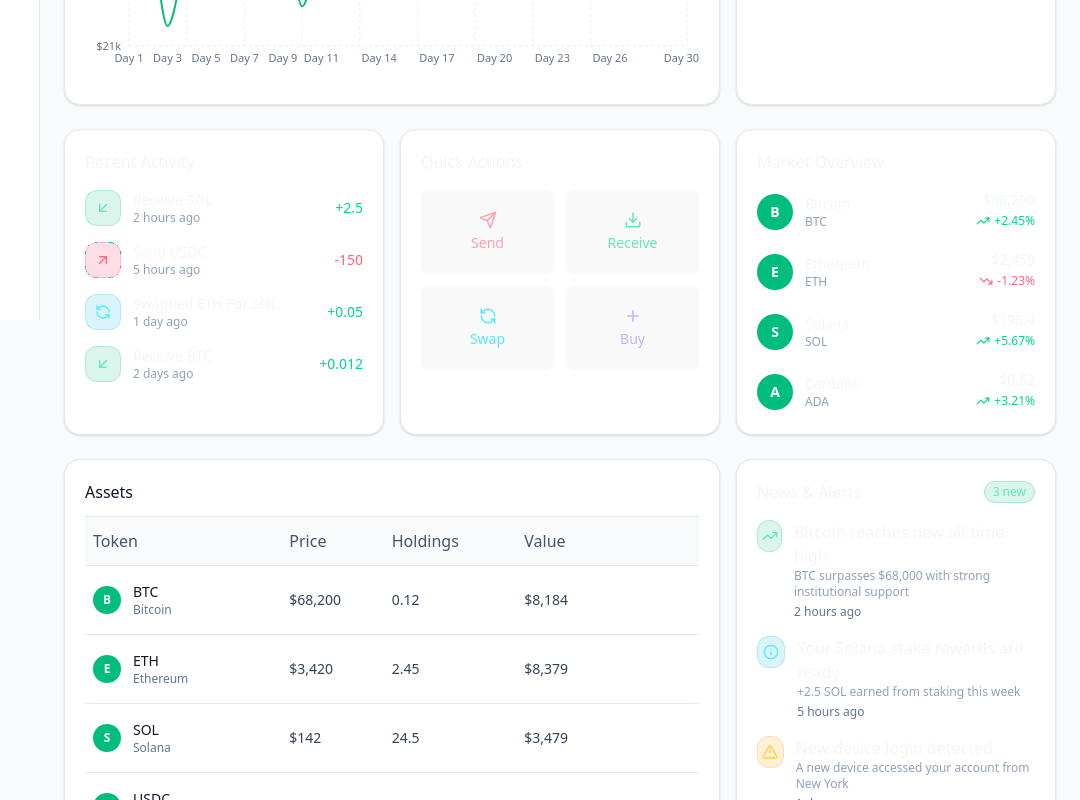
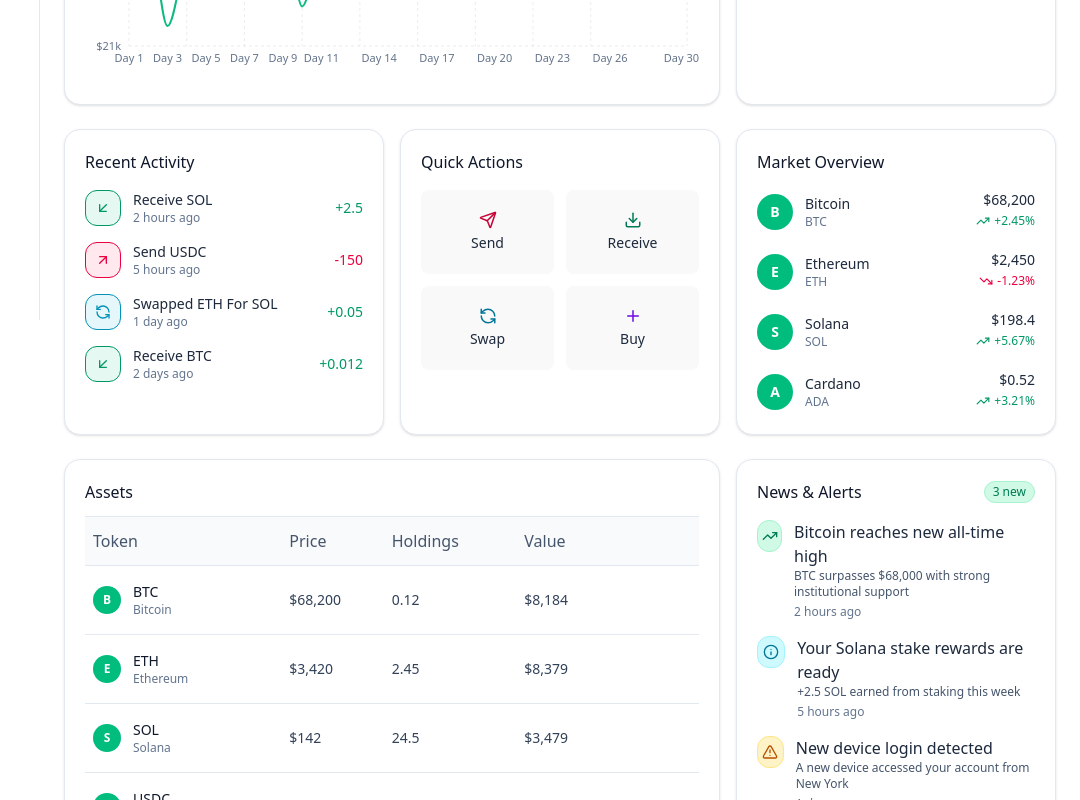
Before and after one commit to malih99/CryptoVault, a React (Vite) app: page / in a window 1280 px wide. Shown: the part 480-1280 px from the top of the page, without its empty margins (200-1280 px from the left). Built offline with nearby package versions, Linux system fonts and the light colour scheme.

Commit message:
chore(ui): ensure light theme backgrounds for cards via tailwind classes

```diff
--- a/src/components/layout/AppShell.tsx
+++ b/src/components/layout/AppShell.tsx
@@ -1,15 +1,50 @@
-import { useState } from "react";
+import { useEffect, useState } from "react";
 import { Outlet } from "react-router-dom";
 import Header from "./Header";
 import Sidebar from "./Sidebar";
+import { useUI } from "../../store/ui.store";
+import { useTranslation } from "react-i18next";
+
+function ThemeEffect() {
+  const { theme, locale } = useUI();
+  const { i18n } = useTranslation();
+
+  // sync i18n
+  useEffect(() => {
+    i18n.changeLanguage(locale);
+  }, [locale, i18n]);
+
+  // apply theme classes on <html>
+  useEffect(() => {
+    const html = document.documentElement;
+    const prefersDark = window.matchMedia(
+      "(prefers-color-scheme: dark)"
+    ).matches;
+    const dark = theme === "dark" || (theme === "system" && prefersDark);
+    html.classList.toggle("dark", dark);
+    html.classList.toggle("light", !dark);
+    html.setAttribute("lang", locale);
+    html.setAttribute("dir", locale === "fa" ? "rtl" : "ltr");
+  }, [theme, locale]);
+
+  return null;
+}
 
 export default function AppShell() {
   const [mobileOpen, setMobileOpen] = useState(false);
 
   return (
-    <div className="min-h-screen bg-bg text-gray-100 lg:grid lg:grid-cols-[240px_1fr]">
+    <div
+      className="
+        min-h-screen
+        bg-white dark:bg-slate-950
+        text-slate-900 dark:text-slate-100
+        lg:grid lg:grid-cols-[240px_1fr]
+        [color-scheme:light] dark:[color-scheme:dark]  /* برای اسکرول‌بار/کامپوننت‌های بومی */
+      "
+    >
+      <ThemeEffect /> {/* ✅ تم و زبان اینجا اعمال می‌شود */}
       <Sidebar open={mobileOpen} setOpen={setMobileOpen} />
-
       <div className="flex min-h-screen flex-col">
         <Header onOpenSidebar={() => setMobileOpen(true)} />
         <main className="mt-6 px-4 sm:px-6 pb-16">
--- a/src/components/ui/Card.tsx
+++ b/src/components/ui/Card.tsx
@@ -11,7 +11,7 @@
     <div
       className={
         "rounded-2xl border border-slate-200 dark:border-slate-800 " +
-        "bg-white dark:bg-slate-900 shadow-sm " +
+        "bg-white dark:bg-slate-900 shadow-sm dark:shadow-none " +
         className
       }
     >
--- a/src/features/dashboard/MarketOverview.tsx
+++ b/src/features/dashboard/MarketOverview.tsx
@@ -1,4 +1,3 @@
-// src/features/dashboard/MarketOverview.tsx
 import Card from "../../components/ui/Card";
 import { mockMarket } from "../../lib/api/mock";
 import { TrendingUp, TrendingDown } from "lucide-react";
@@ -9,7 +8,7 @@
 
   return (
     <Card className="p-5">
-      <div className="text-slate-100 dark:text-slate-100 font-medium mb-4">
+      <div className="text-slate-900 dark:text-slate-100 font-medium mb-4">
         {t("dashboard.marketOverview")}
       </div>
 
@@ -21,13 +20,17 @@
                 {m.sym[0]}
               </div>
               <div>
-                <div className="text-sm text-slate-100">{m.name}</div>
-                <div className="text-xs text-slate-400">{m.sym}</div>
+                <div className="text-sm text-slate-800 dark:text-slate-100">
+                  {m.name}
+                </div>
+                <div className="text-xs text-slate-500 dark:text-slate-400">
+                  {m.sym}
+                </div>
               </div>
             </div>
 
             <div className="text-right">
-              <div className="text-sm text-slate-100">
+              <div className="text-sm text-slate-800 dark:text-slate-100">
                 $
                 {m.price.toLocaleString(
                   i18n.language === "fa" ? "fa-IR" : "en-US"
@@ -36,7 +39,9 @@
               <div
                 className={
                   "text-xs inline-flex items-center gap-1 " +
-                  (m.change >= 0 ? "text-emerald-400" : "text-rose-400")
+                  (m.change >= 0
+                    ? "text-emerald-600 dark:text-emerald-400"
+                    : "text-rose-600 dark:text-rose-400")
                 }
               >
                 {m.change >= 0 ? (
--- a/src/features/dashboard/NewsAlerts.tsx
+++ b/src/features/dashboard/NewsAlerts.tsx
@@ -1,4 +1,3 @@
-// src/features/dashboard/NewsAlerts.tsx
 import Card from "../../components/ui/Card";
 import { mockNews } from "../../lib/api/mock";
 import { TrendingUp, Info, AlertTriangle } from "lucide-react";
@@ -8,15 +7,15 @@
   const map = {
     trend: {
       Icon: TrendingUp,
-      cls: "bg-emerald-500/15 text-emerald-300 border-emerald-500/20",
+      cls: "bg-emerald-100 text-emerald-700 border-emerald-200 dark:bg-emerald-500/15 dark:text-emerald-300 dark:border-emerald-500/20",
     },
     info: {
       Icon: Info,
-      cls: "bg-cyan-500/15 text-cyan-300 border-cyan-500/20",
+      cls: "bg-cyan-100 text-cyan-700 border-cyan-200 dark:bg-cyan-500/15 dark:text-cyan-300 dark:border-cyan-500/20",
     },
     alert: {
       Icon: AlertTriangle,
-      cls: "bg-amber-500/15 text-amber-300 border-amber-500/20",
+      cls: "bg-amber-100 text-amber-700 border-amber-200 dark:bg-amber-500/15 dark:text-amber-300 dark:border-amber-500/20",
     },
   } as const;
   const { Icon, cls } = map[kind];
@@ -33,10 +32,14 @@
   return (
     <Card className="p-5">
       <div className="flex items-center justify-between mb-4">
-        <div className="text-slate-100 dark:text-slate-100 font-medium">
+        <div className="text-slate-900 dark:text-slate-100 font-medium">
           {t("dashboard.newsAlerts")}
         </div>
-        <span className="text-xs px-2 py-0.5 rounded-full bg-emerald-500/15 text-emerald-300 border border-emerald-500/20">
+        <span
+          className="text-xs px-2 py-0.5 rounded-full
+                         bg-emerald-100 text-emerald-700 border border-emerald-200
+                         dark:bg-emerald-500/15 dark:text-emerald-300 dark:border-emerald-500/20"
+        >
           3 {t("dashboard.new")}
         </span>
       </div>
@@ -46,8 +49,12 @@
           <li key={n.id} className="flex items-start gap-3">
             <Badge kind={n.kind as any} />
             <div>
-              <div className="text-slate-100">{n.title}</div>
-              <div className="text-xs text-slate-400">{n.desc}</div>
+              <div className="text-slate-800 dark:text-slate-100">
+                {n.title}
+              </div>
+              <div className="text-xs text-slate-600 dark:text-slate-400">
+                {n.desc}
+              </div>
               <div className="text-xs text-slate-500 mt-1">{n.time}</div>
             </div>
           </li>
--- a/src/features/dashboard/QuickActions.tsx
+++ b/src/features/dashboard/QuickActions.tsx
@@ -1,4 +1,3 @@
-// src/features/dashboard/QuickActions.tsx
 import Card from "../../components/ui/Card";
 import { Send, Download, RefreshCcw, Plus } from "lucide-react";
 import { useTranslation } from "react-i18next";
@@ -17,32 +16,36 @@
     {
       icon: <Send size={18} />,
       labelKey: "dashboard.actions.send",
-      className: "bg-rose-500/15 text-rose-300 border-rose-500/20",
+      className:
+        "bg-rose-500/10 text-rose-700 border-rose-200 dark:bg-rose-500/15 dark:text-rose-300 dark:border-rose-500/20",
       onClick: () => {},
     },
     {
       icon: <Download size={18} />,
       labelKey: "dashboard.actions.receive",
-      className: "bg-emerald-500/15 text-emerald-300 border-emerald-500/20",
+      className:
+        "bg-emerald-500/10 text-emerald-700 border-emerald-200 dark:bg-emerald-500/15 dark:text-emerald-300 dark:border-emerald-500/20",
       onClick: () => {},
     },
     {
       icon: <RefreshCcw size={18} />,
       labelKey: "dashboard.actions.swap",
-      className: "bg-cyan-500/15 text-cyan-300 border-cyan-500/20",
+      className:
+        "bg-cyan-500/10 text-cyan-700 border-cyan-200 dark:bg-cyan-500/15 dark:text-cyan-300 dark:border-cyan-500/20",
       onClick: () => {},
     },
     {
       icon: <Plus size={18} />,
       labelKey: "dashboard.actions.buy",
-      className: "bg-violet-500/15 text-violet-300 border-violet-500/20",
+      className:
+        "bg-violet-500/10 text-violet-700 border-violet-200 dark:bg-violet-500/15 dark:text-violet-300 dark:border-violet-500/20",
       onClick: () => {},
     },
   ];
 
   return (
     <Card className="p-5">
-      <div className="text-slate-100 dark:text-slate-100 font-medium mb-4">
+      <div className="text-slate-900 dark:text-slate-100 font-medium mb-4">
         {t("dashboard.quickActions")}
       </div>
 
@@ -54,7 +57,9 @@
             className={`h-[84px] rounded-2xl border ${a.className} inline-flex flex-col items-center justify-center gap-1 hover:opacity-90 transition`}
           >
             {a.icon}
-            <span className="text-sm">{t(a.labelKey)}</span>
+            <span className="text-sm text-slate-800 dark:text-slate-100">
+              {t(a.labelKey)}
+            </span>
           </button>
         ))}
       </div>
--- a/src/features/dashboard/RecentActivity.tsx
+++ b/src/features/dashboard/RecentActivity.tsx
@@ -1,4 +1,3 @@
-// src/features/dashboard/RecentActivity.tsx
 import Card from "../../components/ui/Card";
 import { mockRecentActivity } from "../../lib/api/mock";
 import { ArrowDownLeft, ArrowUpRight, RefreshCcw } from "lucide-react";
@@ -18,35 +17,42 @@
 
   return (
     <Card className="p-5">
-      <div className="text-slate-100 dark:text-slate-100 font-medium mb-4">
+      <div className="text-slate-900 dark:text-slate-100 font-medium mb-4">
         {t("dashboard.recentActivity")}
       </div>
+
       <ul className="space-y-4">
         {mockRecentActivity.map((row) => (
           <li key={row.id} className="flex items-center justify-between">
             <div className="flex items-center gap-3">
               <div
                 className={
-                  "h-9 w-9 rounded-xl grid place-items-center " +
+                  "h-9 w-9 rounded-xl grid place-items-center border " +
                   (row.type === "send"
-                    ? "bg-rose-500/15 text-rose-400 border border-rose-500/20"
+                    ? "bg-rose-500/10 text-rose-600 dark:bg-rose-500/15 dark:text-rose-300 dark:border-rose-500/20"
                     : row.type === "swap"
-                    ? "bg-cyan-500/15 text-cyan-300 border border-cyan-500/20"
-                    : "bg-emerald-500/15 text-emerald-300 border border-emerald-500/20")
+                    ? "bg-cyan-500/10 text-cyan-600 dark:bg-cyan-500/15 dark:text-cyan-300 dark:border-cyan-500/20"
+                    : "bg-emerald-500/10 text-emerald-600 dark:bg-emerald-500/15 dark:text-emerald-300 dark:border-emerald-500/20")
                 }
               >
                 <Icon type={row.type} />
               </div>
               <div>
-                <div className="text-sm text-slate-100">{row.title}</div>
-                <div className="text-xs text-slate-400">{row.time}</div>
+                <div className="text-sm text-slate-800 dark:text-slate-100">
+                  {row.title}
+                </div>
+                <div className="text-xs text-slate-500 dark:text-slate-400">
+                  {row.time}
+                </div>
               </div>
             </div>
 
             <div
               className={
                 "text-sm font-medium " +
-                (row.amount >= 0 ? "text-emerald-400" : "text-rose-400")
+                (row.amount >= 0
+                  ? "text-emerald-600 dark:text-emerald-400"
+                  : "text-rose-600 dark:text-rose-400")
               }
             >
               {row.amount >= 0 ? "+" : ""}
```
Also changed, not shown: src/components/charts/PortfolioLine.tsx (+22 -5 lines), src/components/ui/Stat.tsx (+7 -2 lines).
